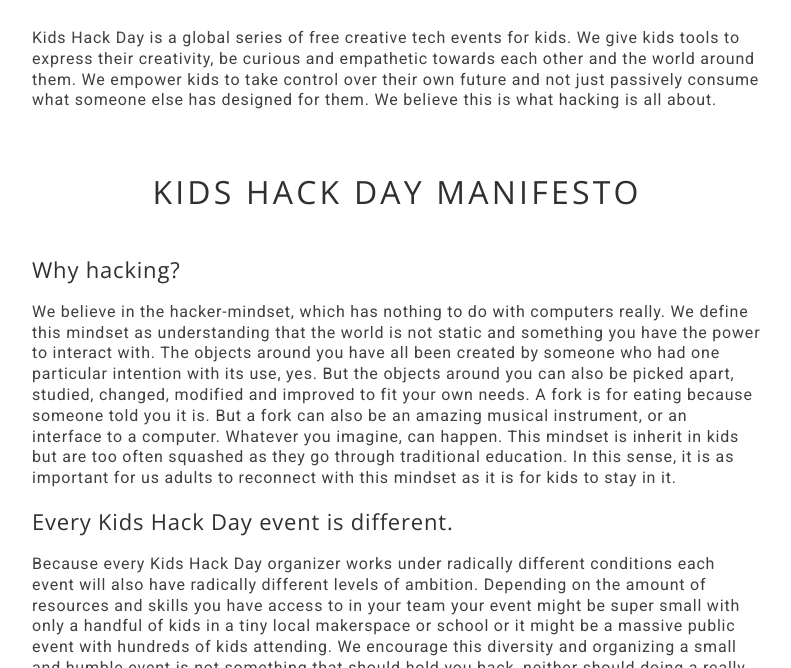
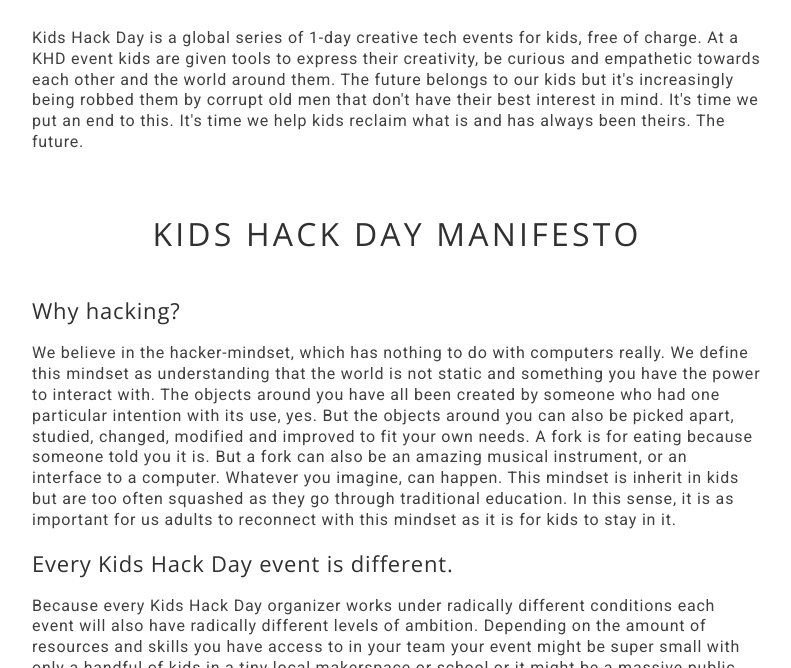
Before and after one commit to KidsHackDay/kidshackday.org, a Jekyll site: the page built from about.html, in a window 1280 px wide and 900 px high, scrolled down 1160 px, cut to the strip 232-900 px from the top of the window. Shown: the whole strip, without its empty margins (243-1034 px from the left). Built offline with Jekyll 4.4.1, drawn with Linux system fonts in a browser that asks for light colours; some of the changed text lies outside the part shown.

Commit message:
Update about.html

```diff
--- a/about.html
+++ b/about.html
@@ -10,8 +10,8 @@
 			<div class="col-lg-6 text-center">
 				<h1>What is Kids Hack Day?</h1>
 				<h4>
-					Empowering kids to take control over their own future and not just
-			    passively consume what someone else has designed for them.
+					We empower kids to own their future instead of
+			    passively consuming what someone else has desigend for them.
 				</h4>
 				<p>
 					<a class="khd-btn khd-btn-outline" href="{{site.url}}/who-we-are">
@@ -44,11 +44,11 @@
 			<div class="col"></div>
 			<div class="col-md-8">
 				<p>
-					Kids Hack Day is a global series of free creative tech events for kids. We
-			    give kids tools to express their creativity, be curious and empathetic
-			    towards each other and the world around them. We empower kids to take
-			    control over their own future and not just passively consume what someone
-			    else has designed for them. We believe this is what hacking is all about.
+				Kids Hack Day is a global series of 1-day creative tech events for kids, free of charge. At a KHD event kids
+					are given tools to express their creativity, be curious and empathetic towards each other and the world around
+					them. The future belongs to our kids but it's increasingly being robbed them by corrupt old men that don't
+					have their best interest in mind. It's time we put an end to this. It's time we help kids reclaim what is and
+					has always been theirs. The future.
 				</p>
 			</div>
 			<div class="col"></div>
@@ -188,12 +188,10 @@
 			<div class="col"></div>
 			<div class="col-md-8">
 				<p>
-					Gentrify kinfolk letterpress PBR&B, vape chia. Polaroid synth
-			    freegan kitsch 8-bit, brooklyn cliche bespoke activated.
-			    Gentrify kinfolk letterpress PBR&B, vape chia. Polaroid synth
-			    freegan kitsch 8-bit, brooklyn cliche bespoke activated.
-			    Gentrify kinfolk letterpress PBR&B, vape chia. Polaroid synth
-			    freegan kitsch 8-bit, brooklyn cliche bespoke activated.
+					If you're curious to know more about Kids Hack Day and maybe even organize your own a good place to start is
+					checkign out <a href="https://github.com/KidsHackDay/kidshackday.org/wiki" target="_blank">
+			    our wiki. There you can also find our FAQ with frequently asked questions and answers from previous event organizers.
+			    </a>
 				</p>
 			</div>
 			<div class="col"></div>
@@ -201,7 +199,7 @@
 		<div class="row">
 			<div class="col text-center">
 				<p>
-					<a class="khd-btn khd-btn-fill" href="{{site.url}}/faq">
+					<a class="khd-btn khd-btn-fill" href="https://github.com/KidsHackDay/kidshackday.org/wiki/Help%20&%20FAQ">
 						Read our FAQ
 					</a>
 				</p>
```
